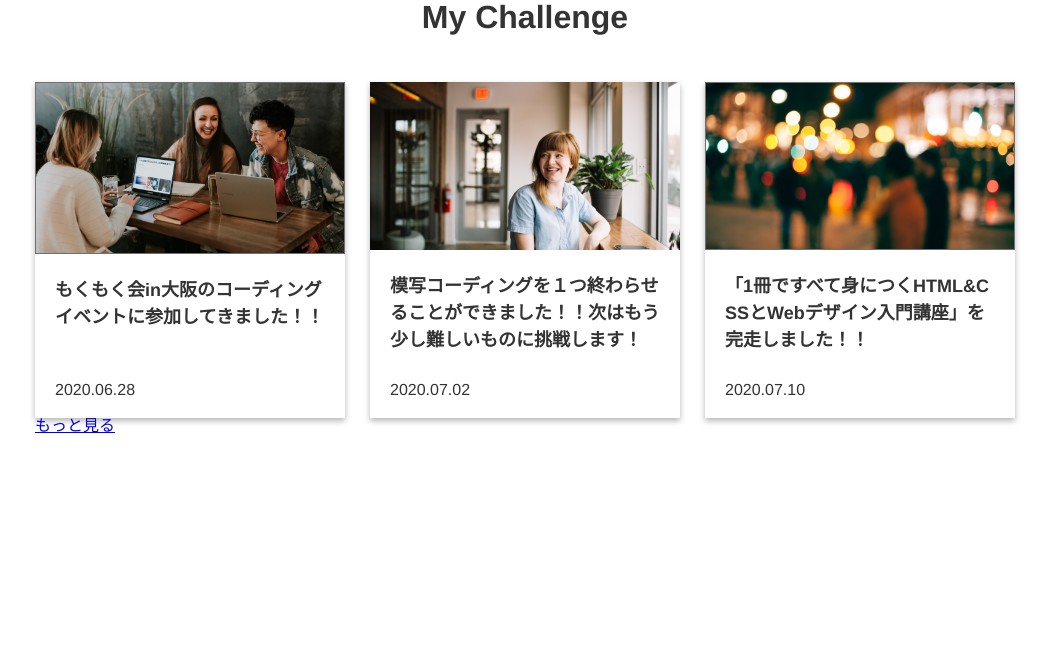
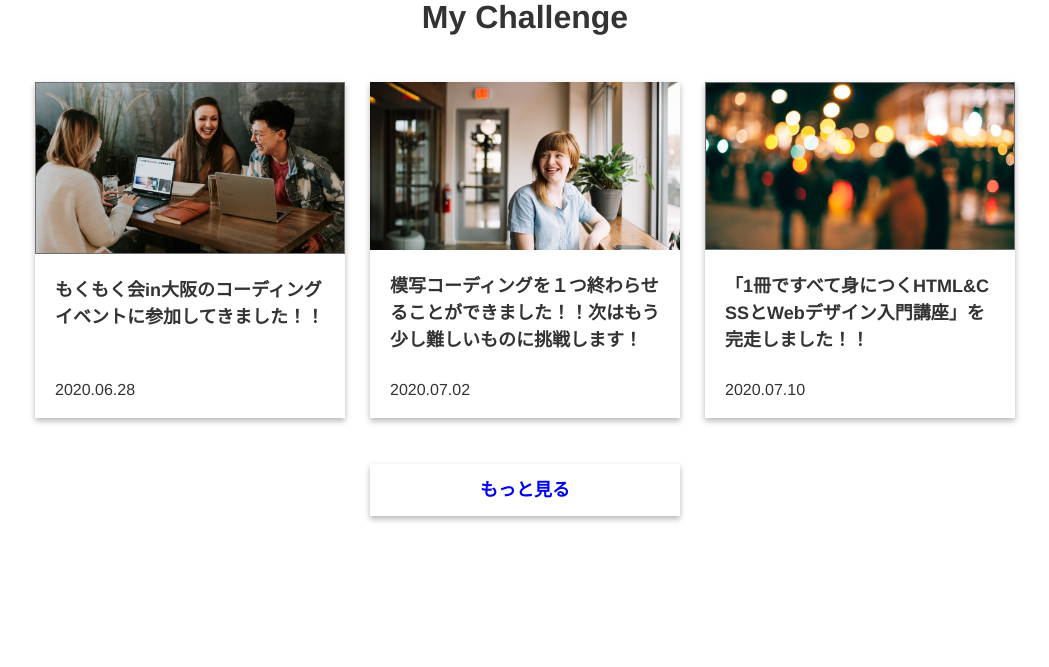
Before and after one commit to s19008/WebSite_Practice, a PHP site: page / in a window 1280 px wide. Shown: the part 690-1357 px from the top of the page, without its empty margins (115-1164 px from the left). Run offline with PHP 8.4, Linux system fonts and the light colour scheme.

Commit message:
Practice

```diff
--- a/XD Practice short/style.css
+++ b/XD Practice short/style.css
@@ -195,10 +195,10 @@ body {
 .main .challenge .challenge-inner {
   max-width: 980px;
   margin: 0 auto;
+  text-align: center;
 }
 
 .main .challenge .challenge-inner .title {
-  text-align: center;
   margin: 60px 0 49px 0;
   font-size: 32px;
   color: #333;
@@ -214,9 +214,11 @@ body {
   height: 336px;
   width: 310px;
   box-shadow: 0px 3px 6px rgba(0, 0, 0, 0.29);
+  text-align: left;
 }
 
 .main .challenge .challenge-inner .contents .content a {
+  display: inline-block;
   text-decoration: none;
   color: #333;
   opacity: 1;
@@ -242,3 +244,18 @@ body {
   color: #333;
   z-index: -1;
 }
+
+.main .challenge .challenge-inner .more {
+  display: inline-block;
+  text-decoration: none;
+  font-size: 18px;
+  font-weight: bold;
+  padding: 17px 110px;
+  margin-top: 46px;
+  box-shadow: 0px 3px 6px rgba(0, 0, 0, 0.29);
+  transition: all 0.3s;
+}
+
+.main .challenge .challenge-inner .more:hover {
+  opacity: 0.7;
+}
--- a/XD Practice short/style.scss
+++ b/XD Practice short/style.scss
@@ -183,8 +183,8 @@ $shadow: 0px 3px 6px rgba(0, 0, 0, 0.29);
         .challenge-inner {
             max-width: 980px;
             margin: 0 auto;
+            text-align: center;
             .title {
-                text-align: center;
                 margin: 60px 0 49px 0;
                 font-size: 32px;
                 color: #333;
@@ -197,7 +197,9 @@ $shadow: 0px 3px 6px rgba(0, 0, 0, 0.29);
                     height: 336px;
                     width: 310px;
                     box-shadow: $shadow;
+                    text-align: left;
                     a {
+                        display: inline-block;
                         text-decoration: none;
                         color: #333;
                         opacity: 1;
@@ -222,6 +224,19 @@ $shadow: 0px 3px 6px rgba(0, 0, 0, 0.29);
                     }
                 }
             }
+            .more {
+                display: inline-block;
+                text-decoration: none;
+                font-size: 18px;
+                font-weight: bold;
+                padding: 17px 110px;
+                margin-top: 46px;
+                box-shadow: $shadow;
+                transition: all 0.3s;
+                &:hover {
+                    opacity: 0.7;
+                }
+            }
         }
     }
 }
```
Also changed, not shown: XD Practice short/style.min.css.
